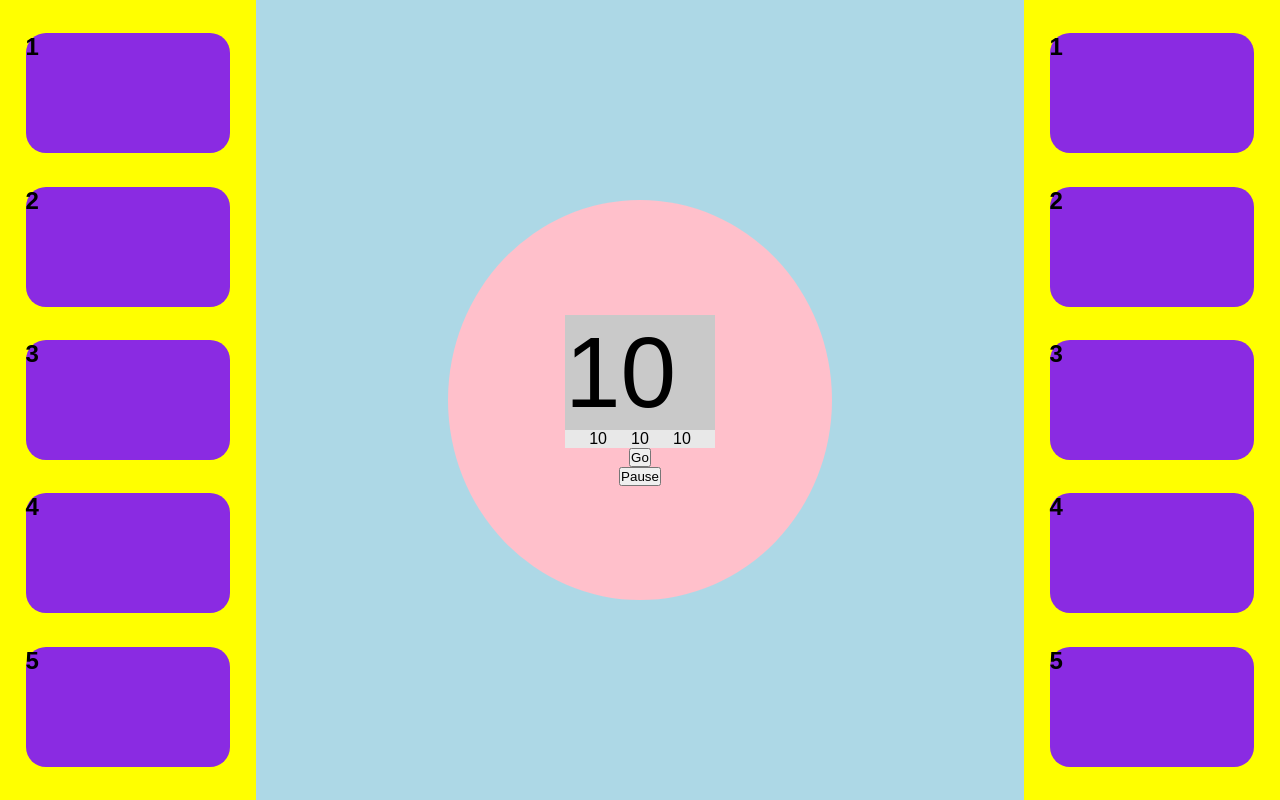
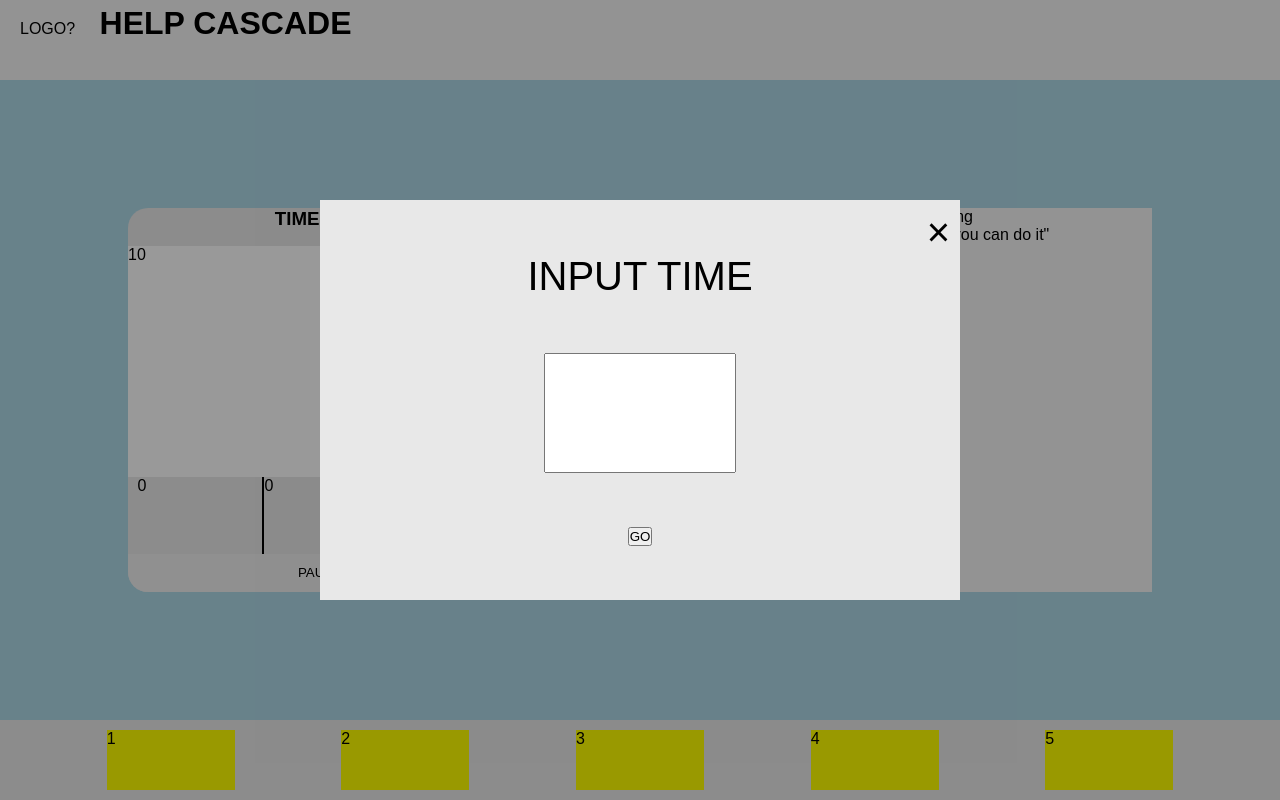
Before and after one commit to Charlie-robin/help-cascade, a plain HTML site: page index.html in a window 1280 px wide. Drawn offline with Linux system fonts and the light colour scheme.

Commit message:
styles added

```diff
--- a/index.html
+++ b/index.html
@@ -15,36 +15,52 @@
             <span class="close" onclick="hideModal()">&times;</span>
         </div>
     </section>
+    <header>
+        <div>LOGO?</div>
+        <h1>Help Cascade</h1>
+    </header>
+
     <main>
-        <section id="left-side">
-            <h2>1</h2>
-            <h2>2</h2>
-            <h2>3</h2>
-            <h2>4</h2>
-            <h2>5</h2>
+        <section id="timer-content">
+            <div id="timer">
+                <h3>Time Box</h3>
+                <p id="entered-value">10</p>
+
+                <div>
+                    <p id="hours">0</p>
+                    <p id="minutes">0</p>
+                    <p id="seconds">0</p>
+                </div>
+
+                <div id="pause-go-button">
+                </div>
+            </div>
+
+            <article id="content">
+                <div>
+                    <h2>step</h2>
+                    <p>Lorem ipsum dolor sit amet consectetur adipisicing elit. Ea quibusdam tempore reiciendis sed nemo dicta blanditiis dignissimos fugiat, voluptas, inventore ut beatae libero. Quo illum provident, in amet ad aspernatur?</p>
+                </div>
+
+                <div id="inspiration">
+                    <div>
+                        img
+                    </div>
+                    <blockquote>
+                        "you can do it"
+                    </blockquote>
+                </div>
+
+
+            </article>
         </section>
 
-        <section id="timer">
-            <div id="circle"></div>
-
-            <p id="entered-value">10</p>
-
-            <div>
-                <p id="seconds">10</p>
-                <p id="minutes">10</p>
-                <p id="hours">10</p>
-            </div>
-
-            <button onclick="startTime()" id="on">Go</button>
-            <button onclick="stopTime()" id="off">Pause</button>
-        </section>
-
-        <section id="right-side">
-            <h2>1</h2>
-            <h2>2</h2>
-            <h2>3</h2>
-            <h2>4</h2>
-            <h2>5</h2>
+        <section id="progress">
+            <p>1</p>
+            <p>2</p>
+            <p>3</p>
+            <p>4</p>
+            <p>5</p>
         </section>
     </main>
 </body>
--- a/resources/css/styles.scss
+++ b/resources/css/styles.scss
@@ -1,7 +1,7 @@
 * {
     padding: 0;
     margin: 0;
-    box-sizing: none;
+    box-sizing: border-box;
     font-family: Arial, Helvetica, sans-serif;
 }
 
@@ -9,6 +9,23 @@ body {
     width: 100%;
     height: 100vh;
     background: lightblue;
+
+    header {
+        width: 100%;
+        height: 10%;
+        background-color: whitesmoke;
+
+        div {
+            display: inline-block;
+            margin: 20px;
+        }
+
+        h1 {
+            display: inline-block;
+            text-transform: uppercase;
+        }
+
+    }
 
     #modal {
         display: flex;
@@ -18,7 +35,7 @@ body {
         width: 100%;
         height: 100%;
         background-color: rgba(0,0,0,0.4);
-        display: none;
+
 
         div {
             display: flex;
@@ -48,79 +65,111 @@ body {
                 font-size: 40px;
                 height: 40px;
             }
-        };
+        }
     }
 
-    main {
+    #timer-content {
         display: flex;
+        align-items: center;
+        justify-content: space-evenly;
         width: 100%;
-        height: 100vh;
+        height: 80%;
 
-        #left-side {
-            display: flex;
-            flex-direction: column;
-            justify-content: space-evenly;
-            align-items: center;
-            width: 20%;
-            height: 100%;
-            background: yellow;
+        #timer {
 
-            h2 {
-                background: blueviolet;
-                height: 15%;
-                width: 80%;
-                border-radius: 20px;
+            height: 60%;
+            width: 30%;
+
+
+            h3 {
+                text-transform: uppercase;
+                width: 100%;
+                height: 10%;
+                text-align: center;
+                background-color: #e8e8e8;
+                border-radius: 20px 20px 0 0;
+            }
+
+            > p  {
+                height: 60%;
+                width: 100%;
+                background: white;
+            }
+
+            > div {
+                display: flex;
+                justify-content: space-evenly;
+                height: 20%;
+                background-color: #e8e8e8;
+
+                p {
+                    width: 30%;
+                }
+
+                p:nth-child(2) {
+                    border-left: 2px black solid;
+                    border-right: 2px black solid;
+                }
+            }
+
+            #pause-go-button {
+                width: 100%;
+                height: 10%;
+                border-radius: 0 0 20px 20px;
+
+                button {
+                    text-transform: uppercase;
+                    width: 100%;
+                    border: none;
+                    outline: none;
+                    border-radius: 0 0 20px 20px;
+                }
             }
         }
+        #content {
+            height: 60%;
+            width: 40%;
+            background-color: whitesmoke;
+            display: flex;
 
-        #timer {
-            display: flex;
-            align-items: center;
-            flex-direction: column;
-            justify-content: center;
-            width: 60%;
-            height: 100%;
-            position: relative;
+            div {
+                width: 60%;
 
-            #circle {
-                position: absolute;
-                background: pink;
-                height: 50%;
-                width: 50%;
-                border-radius: 100%;
-                z-index: -1;
+                h2 {
+                    display: block;
+                    height: 10%;
+
+                    background-color: #e8e8e8;
+                }
+
+                p {
+                    display: inline-block;
+                    width: 100%;
+                    height: 90%;
+                }
             }
 
-            > p {
-                font-size: 100px;
-                background: #c9c9c9;
-                width: 150px;
-            }
-
-            div {
-                background: #e8e8e8;
-                display: flex;
-                justify-content: space-evenly;
-                width: 150px;
+            #inspiration {
+                width: 40%;
             }
 
         }
+    }
 
-        #right-side {
-            display: flex;
-            flex-direction: column;
-            justify-content: space-evenly;
-            align-items: center;
-            width: 20%;
-            height: 100%;
-            background: yellow;
 
-            h2 {
-                background: blueviolet;
-                height: 15%;
-                width: 80%;
-                border-radius: 20px;
-            }
+
+    #progress {
+        height: 10%;
+        width: 100%;
+        display: flex;
+        justify-content: space-evenly;
+        background-color: #e8e8e8;
+        padding: 10px 0;
+
+        p {
+            background-color: yellow;
+            width: 10%;
         }
     }
+
 }
--- a/resources/js/main.js
+++ b/resources/js/main.js
@@ -16,8 +16,7 @@ const timeCounter = () => {
     compareTimeInput();
 }
 
-const startTime = () => timeSwitch = setTimeout(timeCounter, 200);
-const stopTime = () => clearTimeout(timeSwitch);
+
 const getTimeInput = () => timeInput = document.getElementById("time-input").value;
 const compareTimeInput = () => (timeInput = parseInt(timeInput)) === minutes ? stopTime() : null;
 const displayTime = () => {
@@ -34,8 +33,11 @@ const hideTimer = () => document.getElementById("timer").style.display = "block"
 const showTimer = () => document.getElementById("timer").style.display = "block";
 
 
+const startTime = () => timeSwitch = setTimeout(timeCounter, 200);
+const stopTime = () => clearTimeout(timeSwitch);
 
-
+const togglePauseButton = (buttonType) => buttonType === "pause" ? document.getElementById('pause-go-button').innerHTML = `<button onclick="togglePauseButton('go'), stopTime()">Pause</button>`:  document.getElementById('pause-go-button').innerHTML = `<button onclick="togglePauseButton('pause'),startTime()">Go</button>`;
+togglePauseButton("pause");
 
 
 
```
Also changed, not shown: resources/css/styles.css, 1 other file.
